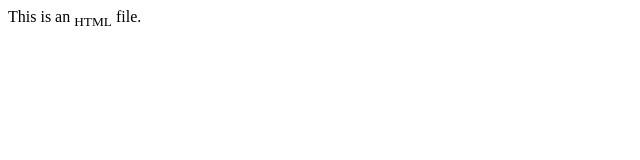
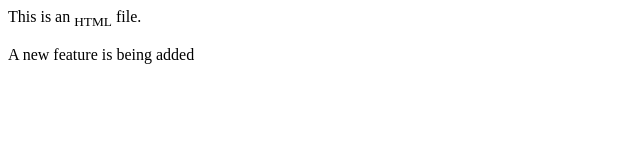
Before and after one commit to arnv-5/localrepo, a plain HTML site: page index.html in a window 1280 px wide. Shown: the whole page, without its empty margins (0-640 px from the left). Drawn offline with Linux system fonts and the light colour scheme.

Commit message:
Added new feature

```diff
--- a/index.html
+++ b/index.html
@@ -1 +1,2 @@
 <p>This is an <sub>HTML</sub> file.</p>
+<p>A new feature is being added</p>
```
